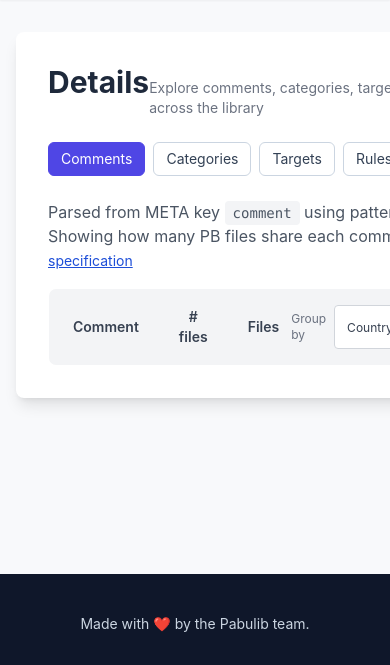
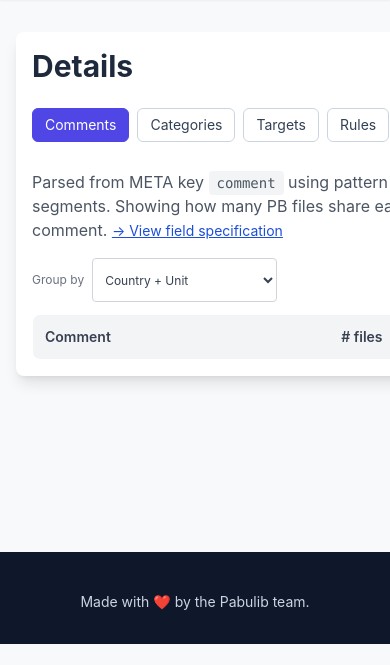
Before and after one commit to pabulib/pabulib_front, a Flask app: page /details in a window 390 px wide. Shown: the part 64-729 px from the top of the page. Run offline with Flask 3, Linux system fonts and the light colour scheme; data that the repository does not hold is empty; some libraries are stand-ins or nearby versions.

Commit message:
mobile version

```diff
--- a/app/static/styles.css
+++ b/app/static/styles.css
@@ -704,6 +704,11 @@ nav#mainNav {
 }
 .sidebar #filtersClear:active{
   transform:translateY(0.5px);
+}
+.sidebar #filtersClear:disabled{
+  opacity:0.38;
+  cursor:not-allowed;
+  pointer-events:none;
 }
 /* Drawer layout — hidden on desktop, visible on mobile */
 .drawer-header{display:none;}
--- a/app/templates/about.html
+++ b/app/templates/about.html
@@ -6,7 +6,7 @@
 {% block body %}
     <section class="max-w-4xl mx-auto px-4">
         <div class="flex justify-center">
-            <div class="w-full max-w-4xl bg-white rounded-lg shadow-lg p-8 mt-8 mb-32">
+            <div class="w-full max-w-4xl bg-white rounded-lg shadow-lg p-4 sm:p-8 mt-8 mb-32">
 
                 <h4 class="text-2xl font-bold text-slate-800 mb-4">Pabulib</h4>
                 <p class="text-justify mb-4">
@@ -56,7 +56,7 @@
                     (ERC) under the European Union's Horizon 2020 research and innovation
                     programme (grant agreement No 101002854).</p>
                 <div class="text-center mb-12">
-                    <img src="{{ url_for('main.static', filename='images/erceu.png') }}" alt="ERC EU Logo" class="w-80 mx-auto">
+                    <img src="{{ url_for('main.static', filename='images/erceu.png') }}" alt="ERC EU Logo" class="max-w-xs w-full mx-auto">
                 </div>
             </div>
         </div>
--- a/app/templates/citations.html
+++ b/app/templates/citations.html
@@ -6,7 +6,7 @@
 {% block body %}
     <section class="max-w-4xl mx-auto px-4">
         <div class="flex justify-center">
-            <div class="w-full max-w-4xl bg-white rounded-lg shadow-lg p-8 mt-8 mb-32">
+            <div class="w-full max-w-4xl bg-white rounded-lg shadow-lg p-4 sm:p-8 mt-8 mb-32">
                 <h4 class="text-2xl font-bold text-slate-800 mb-4">Citation Policy</h4>
                 <p class="mb-4">If you are using data from this website, we kindly ask you to cite the following article.</p>
                 <p class="italic bg-gray-50 p-4 rounded mb-6"><a href="https://www.ijcai.org/proceedings/2023/0297.pdf" class="text-blue-800 hover:text-blue-900 underline">
--- a/app/templates/contact.html
+++ b/app/templates/contact.html
@@ -6,7 +6,7 @@
 {% block body %}
     <section class="max-w-4xl mx-auto px-4">
         <div class="flex justify-center">
-            <div class="w-full max-w-4xl bg-white rounded-lg shadow-lg p-8 mt-8 mb-32">
+            <div class="w-full max-w-4xl bg-white rounded-lg shadow-lg p-4 sm:p-8 mt-8 mb-32">
                 <h4 class="text-2xl font-bold text-slate-800 mb-4">Email</h4>
                 <p class="mb-6">
                     <a href="mailto:pabulib@uj.edu.pl" class="text-blue-800 hover:text-blue-900 underline">pabulib@uj.edu.pl</a>
--- a/app/templates/details.html
+++ b/app/templates/details.html
@@ -6,14 +6,15 @@
 {% block body %}
 <section class="max-w-5xl mx-auto px-4">
   <div class="flex justify-center">
-    <div class="w-full max-w-5xl bg-white rounded-lg shadow-lg p-8 mt-8 mb-32">
+    <div class="w-full max-w-5xl bg-white rounded-lg shadow-lg p-4 sm:p-8 mt-8 mb-32 overflow-x-hidden">
       <div class="flex items-baseline justify-between mb-6">
         <h1 class="text-3xl font-bold text-slate-800">Details</h1>
-        <div class="text-sm text-gray-500">Explore comments, categories, targets and rules used across the library</div>
+        <div class="text-sm text-gray-500 hidden sm:block">Explore comments, categories, targets and rules used across the library</div>
       </div>
 
       <!-- Tabs -->
-      <div class="flex items-center gap-2 mb-6">
+      <div class="overflow-x-auto pb-1 mb-6">
+        <div class="flex items-center gap-2 w-max">
         {% set tabs = [
           {'id':'comments','label':'Comments','desc':'from META.comment, split by #n:'},
           {'id':'categories','label':'Categories','desc':'from PROJECTS.category/categories'},
@@ -25,9 +26,10 @@
              class="px-3 py-1.5 rounded-md text-sm border transition-colors {{ 'bg-indigo-600 text-white border-indigo-600' if tab==t.id else 'bg-white text-slate-700 border-slate-300 hover:bg-slate-50' }}"
              data-tab-target="{{ t.id }}" data-track="tab_switch" data-track-category="navigation">{{ t.label }}</a>
         {% endfor %}
-        <span class="ml-3 text-xs text-gray-500">
+        <span class="ml-3 text-xs text-gray-500 whitespace-nowrap">
           {% if tab=='comments' %}{{ total_comments }} items{% elif tab=='categories' %}{{ total_categories }} items{% elif tab=='targets' %}{{ total_targets }} items{% else %}{{ total_rules }} items{% endif %}
         </span>
+        </div>
       </div>
 
       {% if tab=='comments' %}
@@ -35,34 +37,45 @@
         {% set groups_country = groups_comments_country %}
         {% set groups_country_unit = groups_comments_country_unit %}
         {% set groups_country_unit_instance = groups_comments_country_unit_instance %}
-        <p class="text-gray-600 mb-4">Parsed from META key <code class="bg-gray-100 px-2 py-1 rounded text-sm">comment</code> using pattern <code class="bg-gray-100 px-2 py-1 rounded text-sm">#n:</code> segments. Showing how many PB files share each comment. <a href="{{ url_for('main.format_page') }}#comment-field" class="text-blue-700 hover:text-blue-900 underline text-sm">→ View field specification</a></p>
+        <p class="text-gray-600 mb-4 break-words">Parsed from META key <code class="bg-gray-100 px-2 py-1 rounded text-sm">comment</code> using pattern <code class="bg-gray-100 px-2 py-1 rounded text-sm">#n:</code> segments. Showing how many PB files share each comment. <a href="{{ url_for('main.format_page') }}#comment-field" class="text-blue-700 hover:text-blue-900 underline text-sm">→ View field specification</a></p>
       {% elif tab=='categories' %}
         {% set rows = rows_categories %}
         {% set groups_country = groups_categories_country %}
         {% set groups_country_unit = groups_categories_country_unit %}
         {% set groups_country_unit_instance = groups_categories_country_unit_instance %}
-        <p class="text-gray-600 mb-4">Extracted from <code class="bg-gray-100 px-2 py-1 rounded text-sm">PROJECTS.category</code> (comma-separated or lists). Grouped by distinct token per file. <a href="{{ url_for('main.format_page') }}#category-field" class="text-blue-700 hover:text-blue-900 underline text-sm">→ View field specification</a></p>
+        <p class="text-gray-600 mb-4 break-words">Extracted from <code class="bg-gray-100 px-2 py-1 rounded text-sm">PROJECTS.category</code> (comma-separated or lists). Grouped by distinct token per file. <a href="{{ url_for('main.format_page') }}#category-field" class="text-blue-700 hover:text-blue-900 underline text-sm">→ View field specification</a></p>
       {% elif tab=='targets' %}
         {% set rows = rows_targets %}
         {% set groups_country = groups_targets_country %}
         {% set groups_country_unit = groups_targets_country_unit %}
         {% set groups_country_unit_instance = groups_targets_country_unit_instance %}
-        <p class="text-gray-600 mb-4">Extracted from <code class="bg-gray-100 px-2 py-1 rounded text-sm">PROJECTS.target</code> (comma-separated or lists). Grouped by distinct token per file. <a href="{{ url_for('main.format_page') }}#target-field" class="text-blue-700 hover:text-blue-900 underline text-sm">→ View field specification</a></p>
+        <p class="text-gray-600 mb-4 break-words">Extracted from <code class="bg-gray-100 px-2 py-1 rounded text-sm">PROJECTS.target</code> (comma-separated or lists). Grouped by distinct token per file. <a href="{{ url_for('main.format_page') }}#target-field" class="text-blue-700 hover:text-blue-900 underline text-sm">→ View field specification</a></p>
       {% else %}
         {% set rows = rows_rules %}
         {% set groups_country = groups_rules_country %}
         {% set groups_country_unit = groups_rules_country_unit %}
         {% set groups_country_unit_instance = groups_rules_country_unit_instance %}
-        <p class="text-gray-600 mb-4">Extracted from <code class="bg-gray-100 px-2 py-1 rounded text-sm">META.rule</code>. Shows which PB files use each voting rule, grouped by location. <a href="{{ url_for('main.format_page') }}#rule-field" class="text-blue-700 hover:text-blue-900 underline text-sm">→ View field specification</a></p>
+        <p class="text-gray-600 mb-4 break-words">Extracted from <code class="bg-gray-100 px-2 py-1 rounded text-sm">META.rule</code>. Shows which PB files use each voting rule, grouped by location. <a href="{{ url_for('main.format_page') }}#rule-field" class="text-blue-700 hover:text-blue-900 underline text-sm">→ View field specification</a></p>
       {% endif %}
+
+      <!-- Group by selector for mobile (shown above table on mobile, hidden on desktop) -->
+      <div class="flex items-center gap-2 mb-3 sm:hidden">
+        <span class="text-xs text-gray-500">Group by</span>
+        <select id="groupModeMobile" class="text-xs px-2 py-1 border border-gray-300 rounded bg-white text-gray-700">
+          <option value="none">None</option>
+          <option value="country">Country</option>
+          <option value="country_unit" selected>Country + Unit</option>
+          <option value="country_unit_instance">Country + Unit + Instance</option>
+        </select>
+      </div>
 
       <div class="overflow-x-auto">
         <table class="min-w-full bg-white border border-gray-200 rounded-lg overflow-hidden">
           <thead class="bg-gray-100">
             <tr>
-              <th class="px-6 py-4 text-left text-sm font-semibold text-gray-700 border-b border-gray-200" style="width:45%">{{ 'Comment' if tab=='comments' else ( 'Category' if tab=='categories' else ( 'Target' if tab=='targets' else 'Rule' ) ) }}</th>
-              <th class="px-4 py-4 text-center text-sm font-semibold text-gray-700 border-b border-gray-200" style="width:10%"># files</th>
-              <th class="px-6 py-4 text-left text-sm font-semibold text-gray-700 border-b border-gray-200" style="width:45%">
+              <th class="px-3 sm:px-6 py-3 sm:py-4 text-left text-sm font-semibold text-gray-700 border-b border-gray-200">{{ 'Comment' if tab=='comments' else ( 'Category' if tab=='categories' else ( 'Target' if tab=='targets' else 'Rule' ) ) }}</th>
+              <th class="px-3 sm:px-4 py-3 sm:py-4 text-center text-sm font-semibold text-gray-700 border-b border-gray-200"># files</th>
+              <th class="hidden sm:table-cell px-6 py-4 text-left text-sm font-semibold text-gray-700 border-b border-gray-200">
                 <div class="flex items-center gap-3">
                   <span>Files</span>
                   <label class="flex items-center gap-2 text-xs font-normal text-gray-500">
@@ -81,11 +94,11 @@
           <tbody class="divide-y divide-gray-200">
             {% for label, count, files in rows %}
             <tr class="hover:bg-gray-50">
-              <td class="px-6 py-4 text-sm text-gray-900">{{ label }}</td>
-              <td class="px-4 py-4 text-center">
+              <td class="px-3 sm:px-6 py-3 sm:py-4 text-sm text-gray-900">{{ label }}</td>
+              <td class="px-3 sm:px-4 py-3 sm:py-4 text-center">
                 <span class="inline-flex items-center px-3 py-1 rounded-full text-xs font-medium bg-slate-100 text-slate-800">{{ count }}</span>
               </td>
-              <td class="px-6 py-4">
+              <td class="hidden sm:table-cell px-6 py-4">
                 {% set preview = files[:5] %}
                 <div class="files-cell">
                   <div class="file-list text-sm"
@@ -112,7 +125,12 @@
 // Expand/collapse and grouping behavior (reused from comments)
 (function(){
   const PREVIEW_COUNT = 5;
-  function getGroupMode(){ const el = document.getElementById('groupMode'); return el ? el.value : 'none'; }
+  function getGroupMode(){
+    const mob = document.getElementById('groupModeMobile');
+    const desk = document.getElementById('groupMode');
+    if(mob && mob.offsetParent !== null) return mob.value;
+    return desk ? desk.value : 'none';
+  }
   function renderFilesFlat(container, files, expanded){
     if(expanded){
       container.innerHTML = files.map(f => `<span class="file-item">${f}</span>`).join('');
@@ -176,7 +194,7 @@
   }
   document.querySelectorAll('.file-list').forEach(el => render(el, false));
   addEventListener('change', (e)=>{
-    if(e.target && e.target.id === 'groupMode'){
+    if(e.target && (e.target.id === 'groupMode' || e.target.id === 'groupModeMobile')){
       document.querySelectorAll('.file-list').forEach(el => {
         const expanded = el.dataset.expanded === '1';
         render(el, expanded);
--- a/app/templates/statistics.html
+++ b/app/templates/statistics.html
@@ -6,7 +6,7 @@
 {% block body %}
 <section class="max-w-4xl mx-auto px-4">
   <div class="flex justify-center">
-    <div class="w-full max-w-4xl bg-white rounded-lg shadow-lg p-8 mt-8 mb-32">
+    <div class="w-full max-w-4xl bg-white rounded-lg shadow-lg p-4 sm:p-8 mt-8 mb-32">
       <h1 class="text-3xl font-bold text-slate-800 mb-6">Statistics</h1>
 
   <div class="grid grid-cols-2 md:grid-cols-3 gap-4 mb-6">
--- a/app/templates/tools.html
+++ b/app/templates/tools.html
@@ -6,7 +6,7 @@
 {% block body %}
     <section class="max-w-4xl mx-auto px-4 flex-grow w-full">
         <div class="flex justify-center">
-            <div class="w-full max-w-4xl bg-white rounded-lg shadow-lg p-8 mt-8">
+            <div class="w-full max-w-4xl bg-white rounded-lg shadow-lg p-4 sm:p-8 mt-8">
                 <h4 class="text-2xl font-bold text-slate-800 mb-4">Pabutools – tools for participatory budgeting</h4>
                 <p class="text-justify mb-4">Pabutools is a Python package providing the all the tools necessary to work with and analyse participatory budgeting elections. It includes the most common participatory budgeting voting rules, many analysis tools, as well as a Pabulib parser.</p>
                 <p><a href="https://comsoc-community.github.io/pabutools/index.html" target="_blank" class="text-blue-800 hover:text-blue-900 underline">Link to the Documentation</a></p>
```
Also changed, not shown: app/static/app.js (+9 -0 lines), app/templates/format.html (+10 -3 lines), app/templates/preview.html (+18 -18 lines), app/templates/upload.html (+6 -6 lines), app/templates/visualize.html (+27 -27 lines).
